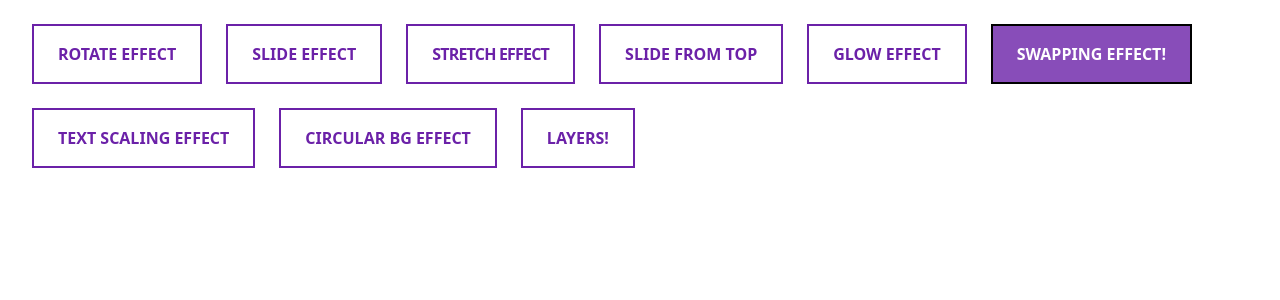
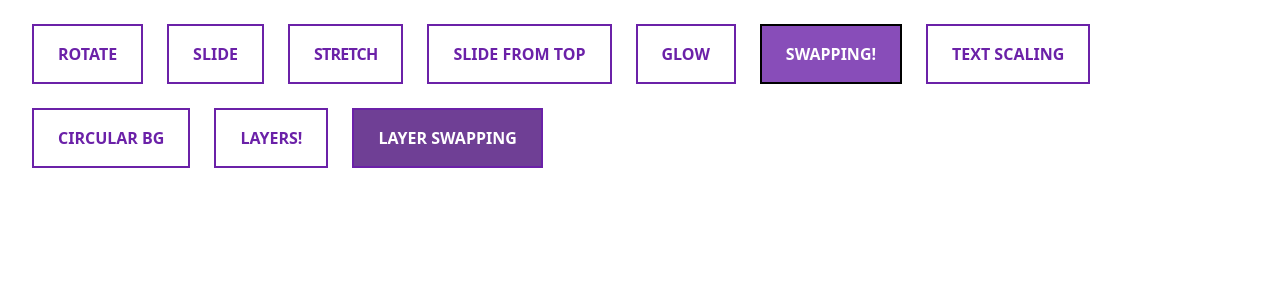
Before and after one commit to exploitenomah/css-animations, a React (Create React App) app: page /buttons in a window 1280 px wide. Shown: the top 300 px of the page. Built offline with nearby package versions, Linux system fonts and the light colour scheme.

Commit message:
create layer swapping btn-animation

```diff
--- a/src/pages/Buttons.js
+++ b/src/pages/Buttons.js
@@ -11,17 +11,17 @@ export default function Buttons() {
         before:absolute before:w-full before:h-full before:-z-10 before:bg-purple-900/80
         before:top-0 before:left-0 before:rotate-[-90deg] before:origin-bottom-left
         before:linear before:duration-300 before:delay-75 hover:before:rotate-0 hover:text-white hover:rounded-md`}>
-         rotate effect
+         rotate
       </ButtonBase>
       <ButtonBase className={`relative text-purple-800 linear duration-300 border-2 border-purple-800
         before:absolute before:w-full before:h-full before:-z-10 before:bg-purple-900/80
         before:top-0 before:left-0 before:translate-x-[-100%] before:origin-bottom-left
         before:linear before:duration-300 before:delay-75 hover:before:translate-x-0 hover:text-white hover:rounded-md`}>
-         slide effect
+         slide
       </ButtonBase>
       <ButtonBase className={`relative tracking-tighter text-purple-800 linear duration-300 border-2 border-purple-800
         hover:border-4 hover:tracking-[1.8px] hover:rounded-md hover:font-bold`}>
-         stretch effect
+         stretch
       </ButtonBase>
       <ButtonBase className={`relative text-purple-800 linear duration-300 border-2 border-purple-800
         before:absolute before:w-full before:h-full before:z-10 before:bg-purple-900/80
@@ -36,7 +36,7 @@ export default function Buttons() {
         before:top-0 before:left-0 before:translate-y-0 before:rotate-[-45deg]
         before:linear before:duration-500 hover:before:translate-y-[-100%] hover:before:rotate-[-45deg]
         hover:text-white hover:bg-purple-900/80`}>
-         glow effect
+         glow
       </ButtonBase>
       <ButtonBase className={`relative text-transparent linear duration-300 border-2 border-black
         before:top-0 before:left-0 before:translate-y-0 before:linear before:duration-500 after:linear after:duration-500
@@ -47,24 +47,24 @@ export default function Buttons() {
         after:translate-x-[-100%] after:absolute after:w-full after:h-full after:z-10
         after:bg-purple-800/80 hover:before:translate-x-[100%] hover:before:translate-y-[-100%]
          hover:after:translate-x-0 hover:after:translate-y-0`}
-        pseudo={"Swapping Effect!"}>
-          Swapping Effect!
+        pseudo={"Swapping!"}>
+          Swapping!
       </ButtonBase>
       <ButtonBase
-        pseudo={"text scaling effect"}
+        pseudo={"text scaling"}
         className={`relative text-purple-800 linear duration-300 border-2 border-purple-800
         before:absolute before:h-full before:w-full before:z-10 before:bg-transparent
         before:flex before:justify-center before:items-center before:text-transparent
         before:top-0 before:left-0 before:scale-[3] before:content-[attr(pseudo)]
         before:linear before:duration-500 hover:before:scale-100 hover:before:bg-purple-800
         hover:text-transparent hover:before:text-white`}>
-         text scaling effect
+         text scaling
       </ButtonBase>
       <ButtonBase className={`relative text-purple-800 bg-transparent linear duration-300 border-2 border-purple-800
         before:absolute before:h-[0%] before:w-full before:z-[-1] before:bg-purple-900/80 before:rounded-b-[50%]
         before:top-0 before:left-0 before:linear before:duration-500
         hover:text-white hover:before:h-[200%]`}>
-         circular bg effect
+         circular bg
       </ButtonBase>
       <ButtonBase className={`relative text-purple-800 bg-transparent linear duration-[400ms] border-purple-800
        border-2 before:absolute before:top-0 before:left-0 before:origin-top before:content-center before:rotate-x-270
@@ -78,6 +78,19 @@ export default function Buttons() {
        hover:before:rotate-x-0 hover:after:rotate-x-0`} pseudo={"Layers!"}>
          Layers!
       </ButtonBase>
+      <ButtonBase className={`relative text-transparent bg-black/20 linear duration-300 border-2 border-purple-800
+        before:absolute before:h-full before:w-full before:z-[1] before:bg-purple-900/80 before:text-white
+        before:content-[attr(pseudo)] before:flex before:items-center before:justify-center
+        before:top-0 before:left-0 before:linear before:duration-500
+        after:absolute after:h-full after:w-full after:z-[4] after:bg-purple-900/80 after:text-white
+        after:content-[attr(pseudo)] after:flex after:items-center after:justify-center
+        after:top-0 after:left-0 after:linear after:duration-500
+        after:scale-0 after:opacity-0 after:translate-x-[-100%]
+        hover:after:rotate-y-360 hover:after:scale-[1] hover:after:translate-x-[0%]  hover:after:opacity-100
+        hover:before:rotate-y-360 hover:before:scale-0 hover:before:translate-x-[100%]  hover:before:opacity-0`}
+        pseudo={"layer swapping"}>
+         layer swapping
+      </ButtonBase>
     </main>
   )
 }
```
